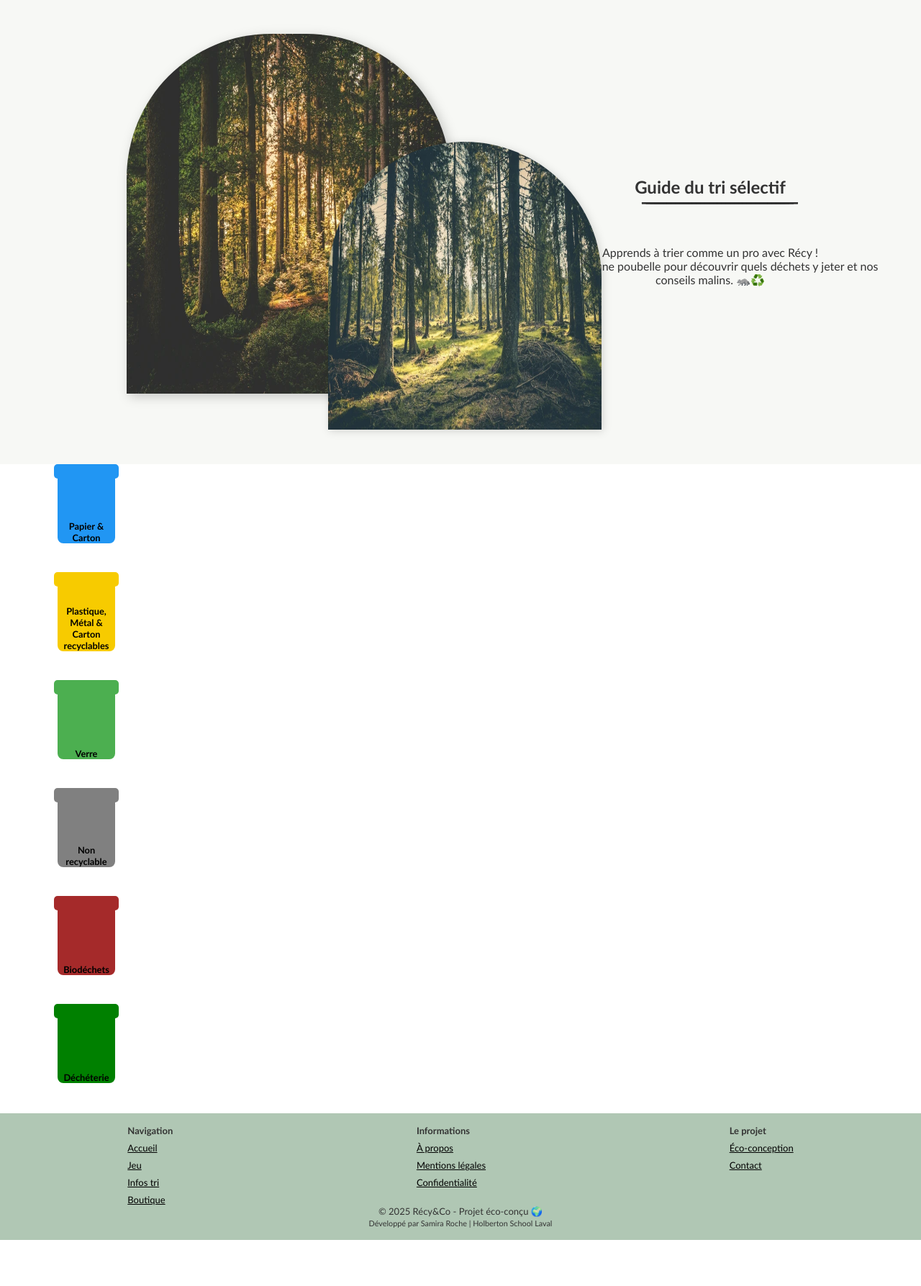
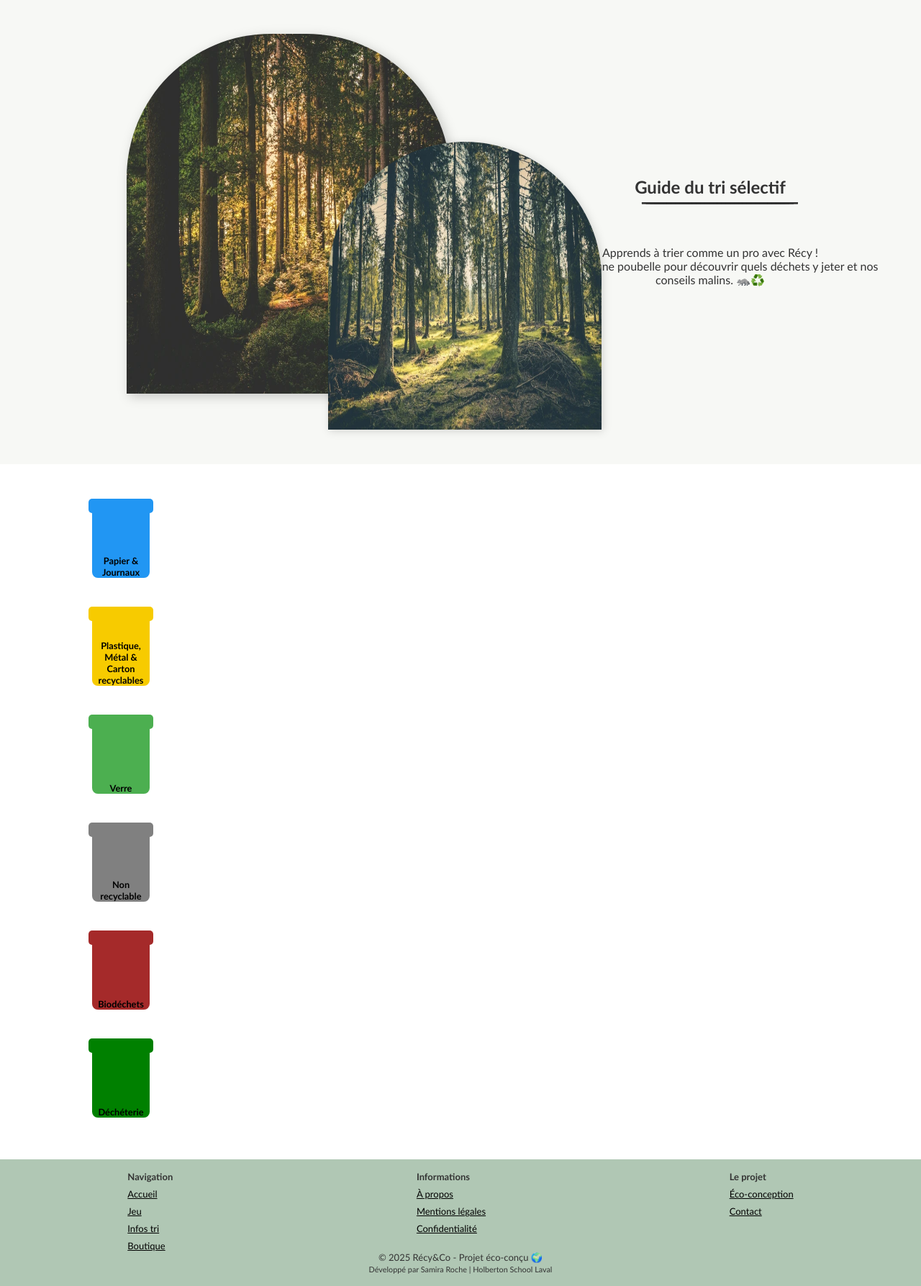
Before and after one commit to StrawberSam/RecyandCo, a Flask app: page /infos in a window 1280 px wide. Shown: the part 61-1848 px from the top of the page at 72% size. Before the commit the page ends 1784 px from the top, so only its background shows below. Run offline with Flask 3, Linux system fonts and the light colour scheme; parts of the project's set-up code (start-up, migrations or seed data) failed here and were passed over.

Commit message:
🐛 | fix: Réorganisation de la section des poubelles pour une meilleure clarté et accessibilité

```diff
--- a/app/frontend/templates/infos.html
+++ b/app/frontend/templates/infos.html
@@ -23,14 +23,16 @@
     </section>
 
 
-	<!--Section poubelle-->
-	<section class="sorting-guide">
+<!--Section poubelle + détails côte à côte-->
+<section class="sorting-layout">
+
+    <!-- GAUCHE : Les poubelles -->
     <div class="bin-info">
-			<!--BlEUE-->
+        <!--BLEUE-->
         <div class="poubelle poubelle-bleue" data-bin="bleue">
             <div class="couvercle"></div>
             <div class="corps"></div>
-				<p class="poubelle-label">Papier & Carton</p>
+            <p class="poubelle-label">Papier & Journaux</p>
         </div>
 
         <!--JAUNE-->
@@ -68,12 +70,13 @@
             <p class="poubelle-label">Déchéterie</p>
         </div>
     </div>
-	</section>
 
-	<!--Section info des déchets-->
-	<section class="details-tri">
+    <!-- DROITE : Les détails des déchets -->
+    <div class="details-tri">
         <div id="bins-details">
         </div>
+    </div>
+
 </section>
 
 	<script src="/static/js/infos.js"></script>
```
Lines whose indentation alone changed are shown as unchanged.
